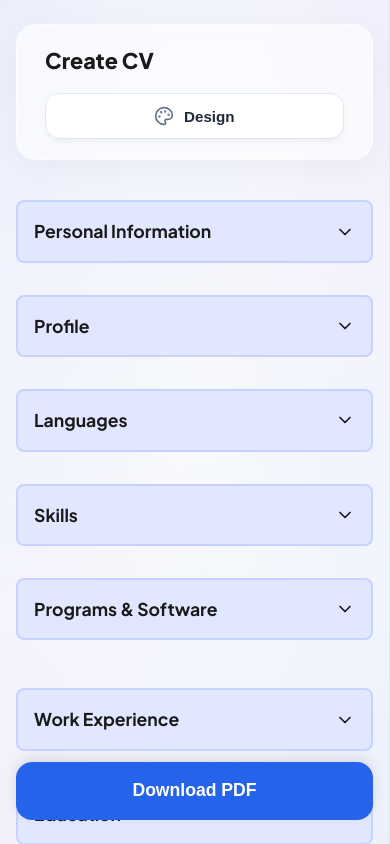
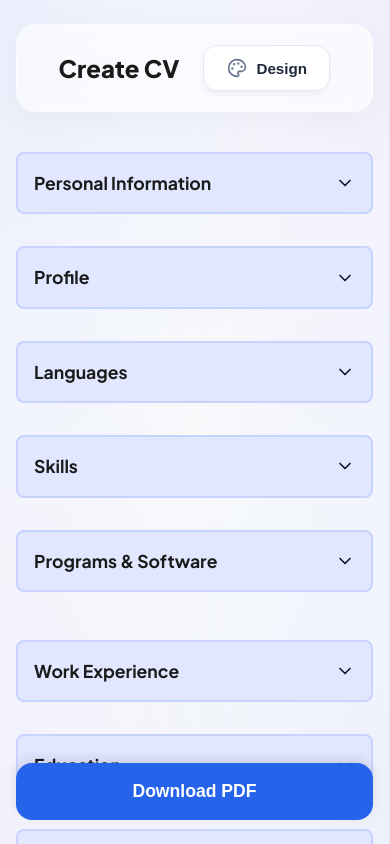
Before and after one commit to blitz-flex/CV-Builder, a React (Vite) app: page /create in a window 390 px wide. Built offline with nearby package versions, Linux system fonts and the light colour scheme.

Commit message:
Enhance CVForm layout with responsive design adjustments and improved spacing

```diff
--- a/src/styles/CVForm.css
+++ b/src/styles/CVForm.css
@@ -43,6 +43,10 @@
   display: flex;
   justify-content: space-between;
   align-items: center;
+  flex-wrap: wrap;
+  /* Allows wrapping when there is no space */
+  gap: 1.5rem;
+  /* Minimum spacing before wrap */
   margin-bottom: 2.5rem;
   padding: 1.25rem 1.75rem;
   background: rgba(255, 255, 255, 0.6);
@@ -162,7 +166,7 @@
 
 .panel-header {
   padding: 1.5rem 2.5rem;
-  /* ვერტიკალური დაშორება შემცირდა */
+  /* Reduced vertical padding */
   display: flex;
   align-items: center;
   justify-content: space-between;
@@ -260,7 +264,7 @@
 .color-grid-minimal {
   display: grid;
   grid-template-columns: repeat(3, 1fr);
-  /* 3x2 ბადე (5 ფერი + 1 პიპეტა) */
+  /* 3x2 grid (5 colors + 1 pipette) */
   gap: 1.5rem;
   justify-items: center;
 }
@@ -1003,18 +1007,14 @@
   }
 
   .form-header {
-    flex-direction: column;
-    align-items: flex-start;
-    gap: 1rem;
+    align-items: center;
+    justify-content: center;
+    /* Centering when wrapped */
+    text-align: center;
   }
 
   .form-side h2 {
-    font-size: 1.35rem;
-  }
-
-  .design-btn {
-    width: 100%;
-    justify-content: center;
+    font-size: 1.5rem;
   }
 
   .form-section input,
```
